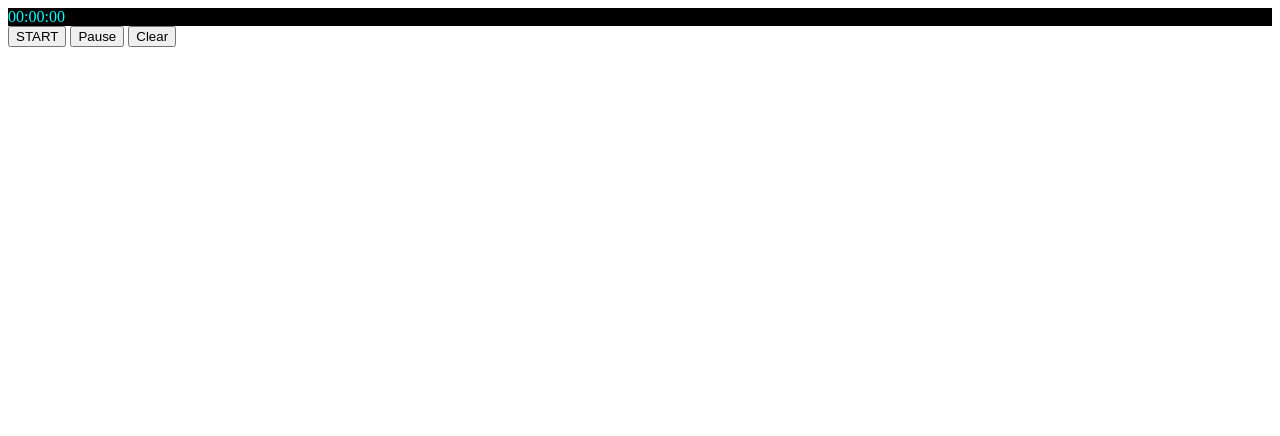
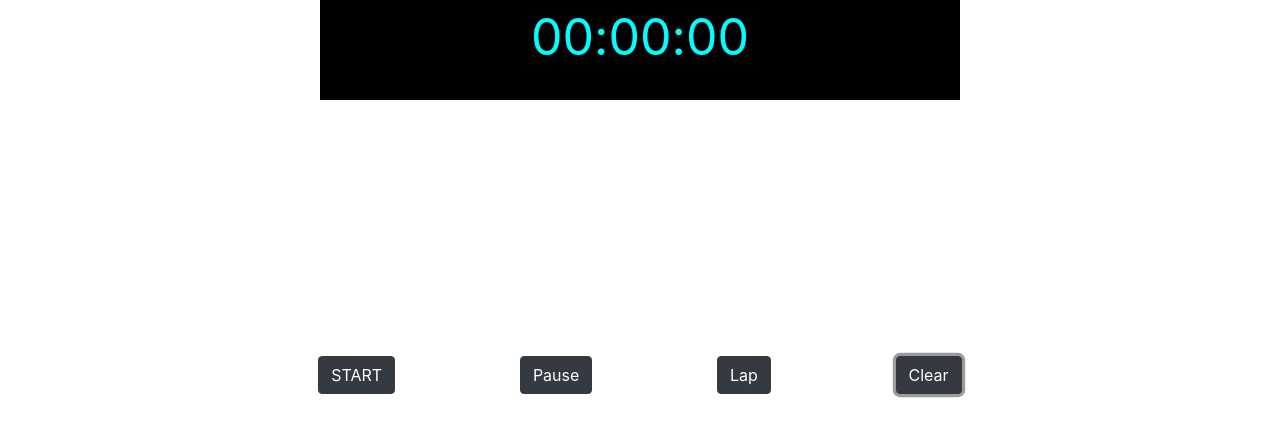
Before and after one commit to linkeshvaranr/my-javascript-projects, a plain HTML site: page index.html in a window 1280 px wide. Both pictures are taken after a click on the button "Clear". Drawn offline with nearby package versions, Linux system fonts and the light colour scheme.

Commit message:
added lap

```diff
--- a/index.html
+++ b/index.html
@@ -5,20 +5,33 @@
     <meta http-equiv="X-UA-Compatible" content="IE=edge">
     <meta name="viewport" content="width=device-width, initial-scale=1.0">
     <link rel="stylesheet" href="style.css">
+    <link rel="stylesheet" href="https://cdn.jsdelivr.net/npm/bootstrap@4.0.0/dist/css/bootstrap.min.css" integrity="sha384-Gn5384xqQ1aoWXA+058RXPxPg6fy4IWvTNh0E263XmFcJlSAwiGgFAW/dAiS6JXm" crossorigin="anonymous">
+
     <title>JavaScript Timer</title>
 </head>
 <body>
-    <div>
+    <div class="outermost-container">
         <div class="outer-container">
             <div id="hour-count">00</div>:
             <div id="minute-count">00</div>:
             <div id="second-count">00</div>
         </div>
     </div>
-    <button id="start-btn" >START</button>
-    <button id="pause-btn" >Pause</button>
-    <button id="clear-btn" >Clear</button>
+    <div class="button-container">
+        <button id="start-btn" class="btn btn-dark">START</button>
+        <button id="pause-btn" class="btn btn-dark">Pause</button>
+        <button id="lap-btn" class="btn btn-dark">Lap</button>
+        <button type="button" id="clear-btn" class="btn btn-dark">Clear</button>
+
+    </div>
+
+    <div id="empty"></div>
+
 
     <script src="./script.js"></script>
+
+    <script src="https://code.jquery.com/jquery-3.2.1.slim.min.js" integrity="sha384-KJ3o2DKtIkvYIK3UENzmM7KCkRr/rE9/Qpg6aAZGJwFDMVNA/GpGFF93hXpG5KkN" crossorigin="anonymous"></script>
+    <script src="https://cdn.jsdelivr.net/npm/popper.js@1.12.9/dist/umd/popper.min.js" integrity="sha384-ApNbgh9B+Y1QKtv3Rn7W3mgPxhU9K/ScQsAP7hUibX39j7fakFPskvXusvfa0b4Q" crossorigin="anonymous"></script>
+    <script src="https://cdn.jsdelivr.net/npm/bootstrap@4.0.0/dist/js/bootstrap.min.js" integrity="sha384-JZR6Spejh4U02d8jOt6vLEHfe/JQGiRRSQQxSfFWpi1MquVdAyjUar5+76PVCmYl" crossorigin="anonymous"></script>
 </body>
 </html>
--- a/script.js
+++ b/script.js
@@ -1,10 +1,15 @@
 let horDoc = document.getElementById('hour-count')
 let minDoc = document.getElementById('minute-count')
 let secDoc = document.getElementById('second-count')
+let emptyDoc = document.getElementById('empty')
 let startButton = document.getElementById('start-btn')
 let pauseButton = document.getElementById('pause-btn')
+let clearButton = document.getElementById('clear-btn')
+let lapButton = document.getElementById('lap-btn')
 startButton.addEventListener('click',startTimer)
 pauseButton.addEventListener('click',pause)
+clearButton.addEventListener('click',clear)
+lapButton.addEventListener('click',lapfunc)
 
 var timer
 var sec =0
@@ -13,7 +18,16 @@ var hor =0
 
 function pause(){
     clearInterval(timer)
-
+}
+function clear(){
+    horDoc.innerHTML="00"
+    minDoc.innerHTML="00"
+    secDoc.innerHTML="00"
+    pause()
+    emptyDoc.innerHTML = ""
+    sec =0
+    min =0
+    hor =0
 
 
 }
@@ -47,3 +61,8 @@ timer = setInterval(() => {
 
 
 }
+
+function lapfunc(){
+    emptyDoc.innerHTML += `<div> ${ (hor<10 ?"0"+hor : hor) + " : " + (min<10?"0"+min:min) + " : " + (sec<10?"0"+sec:sec)} </div>`
+
+}
--- a/style.css
+++ b/style.css
@@ -1,7 +1,27 @@
+
+
+.outermost-container{
+    margin: auto;
+  width: 50%;
+
+
+}
 .outer-container{
+
+
+    display: flex;
+    justify-content: center;
+
+    font-size: 50px;
+
+    color: aqua;
+    background-color: black;
+    height: 100px;
+
+}
+.button-container{
     display: flex;
     flex: auto;
-    color: aqua;
-    background-color: black;
-    height: 20%;
+    justify-content: space-around;
+    padding: 20%;
 }
```
